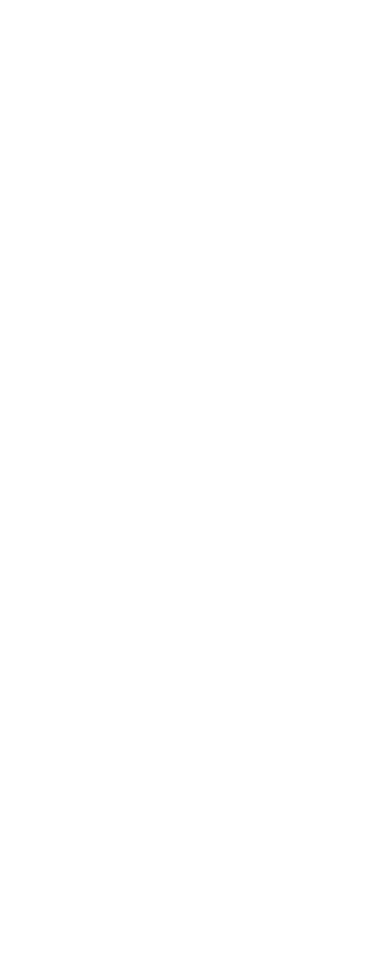
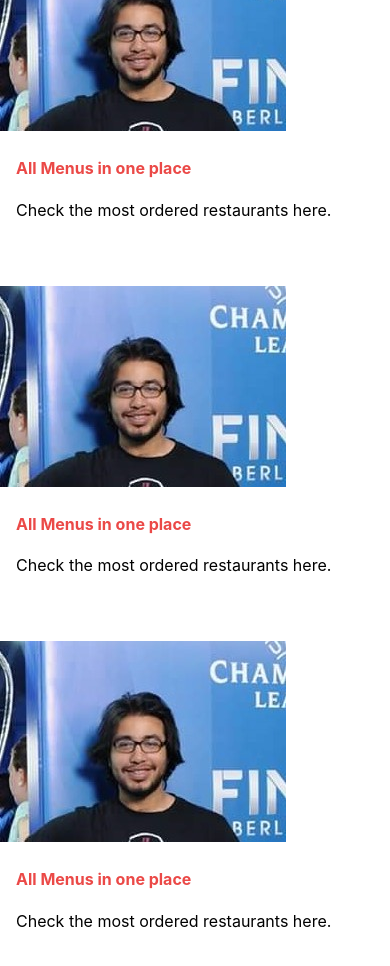
Before and after one commit to tarook1994/Food-Ordering-React, a React (Create React App) app: page / in a window 390 px wide. Shown: the part 1460-2426 px from the top of the page. Before the commit the page ends 1350 px from the top, so only its background shows below. Built offline with nearby package versions, Linux system fonts and the light colour scheme.

Commit message:
Added cards

```diff
--- a/public/index.html
+++ b/public/index.html
@@ -3,6 +3,7 @@
   <head>
     <meta charset="utf-8" />
     <link rel="shortcut icon" href="%PUBLIC_URL%/favicon.ico" />
+    <link href="https://fonts.googleapis.com/icon?family=Material+Icons" rel="stylesheet">
     <link rel="stylesheet" href="https://cdnjs.cloudflare.com/ajax/libs/font-awesome/4.7.0/css/font-awesome.min.css">
     <link rel="stylesheet" href="https://use.fontawesome.com/releases/v5.8.2/css/all.css" integrity="sha384-oS3vJWv+0UjzBfQzYUhtDYW+Pj2yciDJxpsK1OYPAYjqT085Qq/1cq5FLXAZQ7Ay" crossorigin="anonymous">
 
--- a/src/Components/FeaturesCards/Card/Card.css
+++ b/src/Components/FeaturesCards/Card/Card.css
@@ -0,0 +1,15 @@
+.card {
+    margin: 0px;
+    padding: 24px 0px;
+    display: inline-block;
+  }
+
+  .card:hover {
+    box-shadow: 0 8px 16px 0 rgba(0,0,0,0.2);
+    transition: 0.3s;
+
+  }
+
+  .img-container {
+    padding: 2px 16px;
+  }
--- a/src/Components/FeaturesCards/Card/Card.js
+++ b/src/Components/FeaturesCards/Card/Card.js
@@ -0,0 +1,17 @@
+import React from 'react';
+import './Card.css'
+import image from '../../../Assets/Images/my.jpg'
+
+const card = (props) => {
+    return (
+            <div className="card">
+                <img src={image} alt="Avatar"  />
+                <div className="img-container">
+                    <h4><b>{props.title}</b></h4>
+                    <p>{props.desc}</p>
+                </div>
+            </div>
+        )
+}
+
+export default card;
--- a/src/Components/FeaturesCards/FeaturesCards.css
+++ b/src/Components/FeaturesCards/FeaturesCards.css
@@ -0,0 +1,17 @@
+.container-cards {
+    width: 100%;
+}
+
+.container-cards > div {
+    width: 33%;
+
+}
+
+@media screen and (max-width: 500px) {
+    .container-cards > div {
+      float: none;
+      display: block;
+      width: 100%;
+      text-align: left;
+    }
+  }
--- a/src/Components/FeaturesCards/FeaturesCards.js
+++ b/src/Components/FeaturesCards/FeaturesCards.js
@@ -1,9 +1,14 @@
 import React from 'react';
+import './FeaturesCards.css'
+import Card from './Card/Card';
 
 const featuresCards = (props) => {
 
     return (
-        <div>
+        <div className="container-cards">
+            <Card title='All Menus in one place' desc ='Check the most ordered restaurants here.' />
+            <Card title='All Menus in one place' desc ='Check the most ordered restaurants here.'/>
+            <Card title='All Menus in one place' desc ='Check the most ordered restaurants here.'/>
 
         </div>
     )
--- a/src/Components/Introduction/Introduction.css
+++ b/src/Components/Introduction/Introduction.css
@@ -13,7 +13,7 @@
 b {
     color: #EB4947
 }
-div > p {
+#paragraph{
     text-align: center;
     padding : 0px 300px;
 
--- a/src/Components/Introduction/Introduction.js
+++ b/src/Components/Introduction/Introduction.js
@@ -1,12 +1,16 @@
 import React from 'react'
 import './Introduction.css'
+import FeaturesCards from '../../Components/FeaturesCards/FeaturesCards';
+
+
 const introduction = (props) => {
 
     return (
         <div className='introduction-container'>
             <h3>WELCOME TO <b>AT RESTAURANT</b></h3>
-            <p> Lorem ipsum dolor sit amet, consectetur adipisicing elit, sed do eiusmod tempor incididunt ut labore et
+            <p id="paragraph"> Lorem ipsum dolor sit amet, consectetur adipisicing elit, sed do eiusmod tempor incididunt ut labore et
 ut enim ad minim veniam, quis nostrud exercitation ullamco.</p>
+            <FeaturesCards />
         </div>
     )
 }
--- a/src/Containers/MainPage/MainPage.js
+++ b/src/Containers/MainPage/MainPage.js
@@ -17,6 +17,7 @@
                 <Introduction/>
 
 
+
             </React.Fragment>
 
 
```
Also changed, not shown: src/Assets/Images/my.jpg (added).
